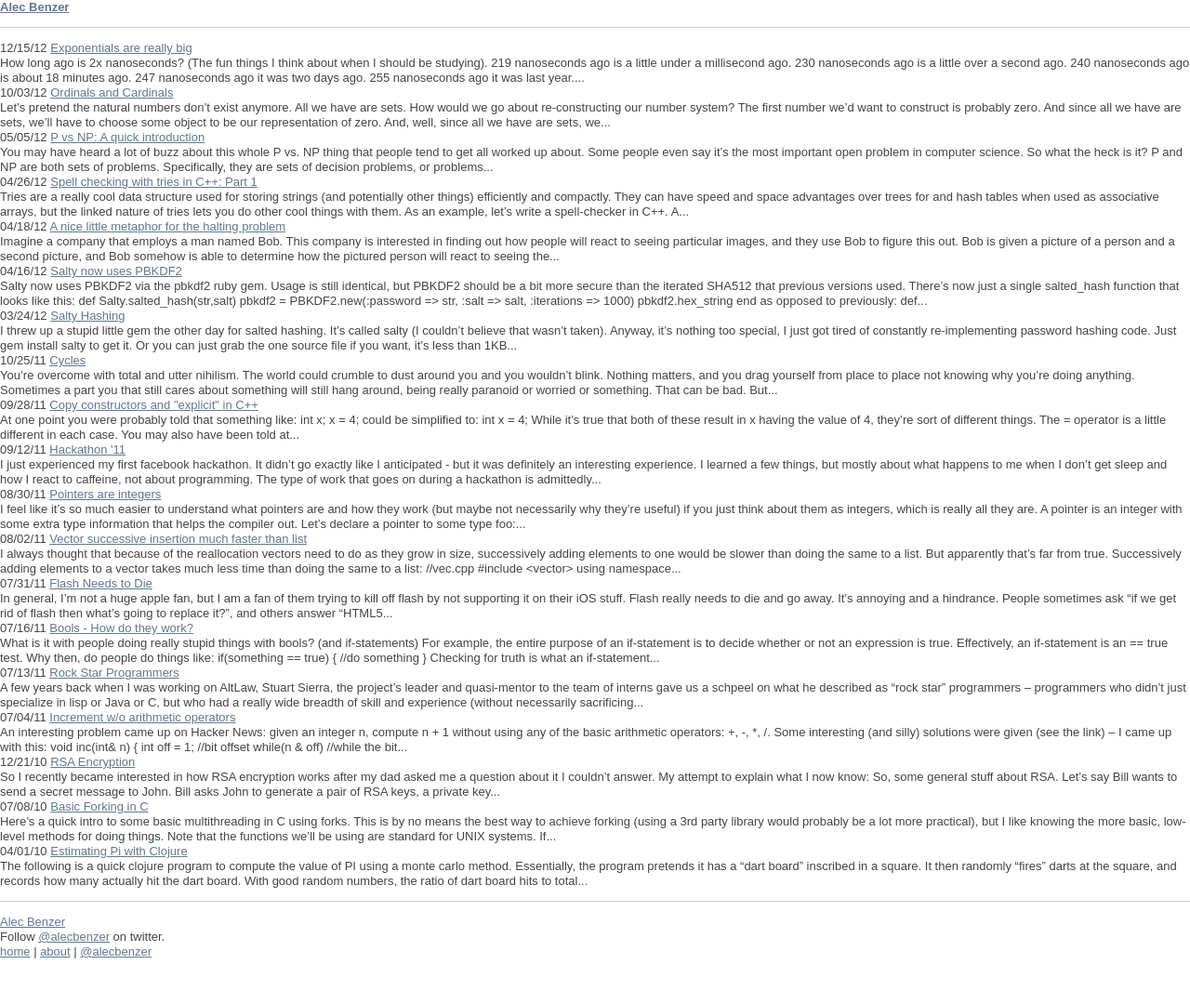
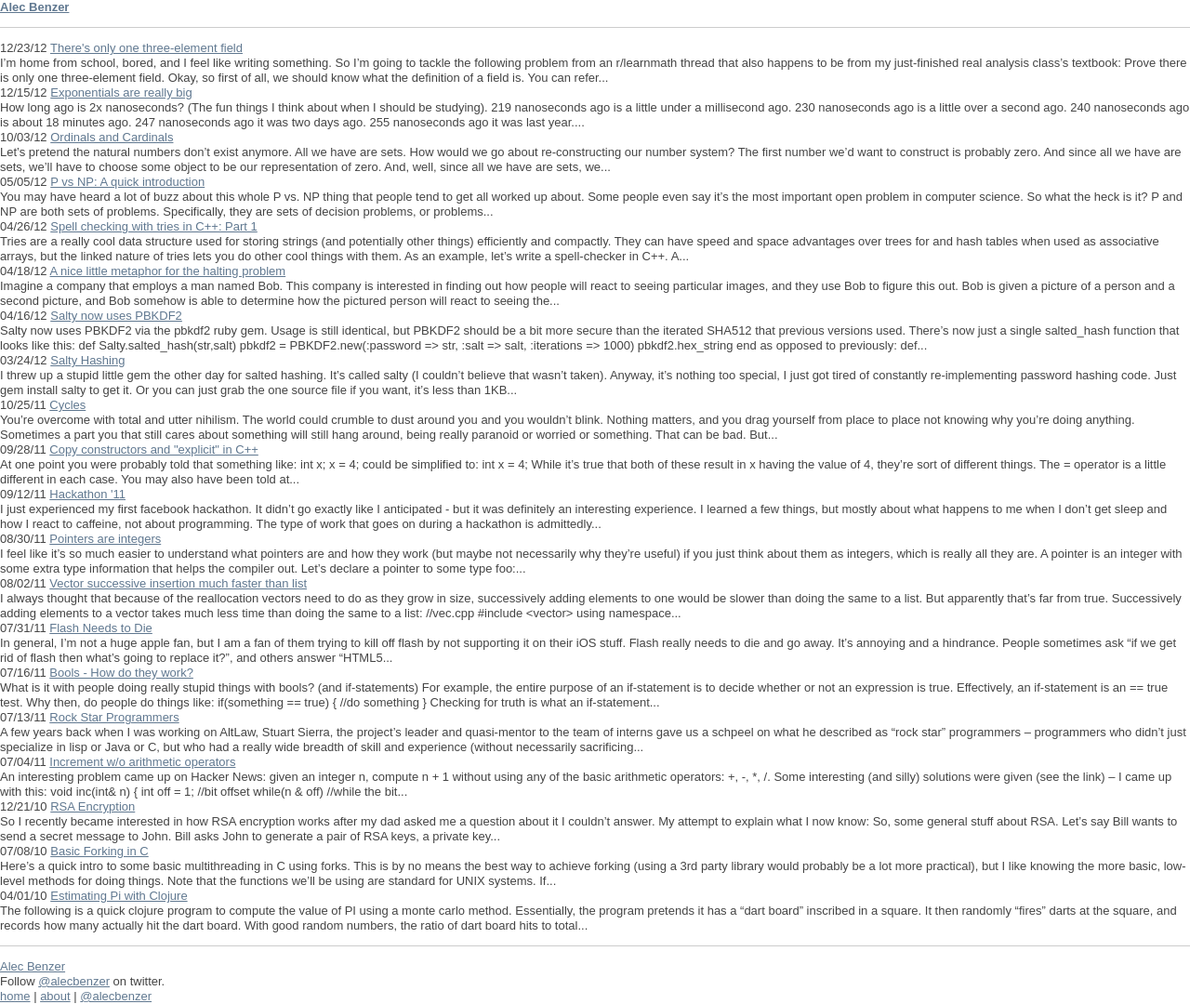
Before and after one commit to AlecBenzer/alecbenzer.github.com, a Jekyll site: the page built from index.md, in a window 1280 px wide. Shown: the whole page at 93% size. Built offline with Jekyll 4.4.1, drawn with Linux system fonts in a browser that asks for light colours; before the commit the page ends 1032 px from its top, so only the background shows below that.

Commit message:
field post -- new font

```diff
--- a/_includes/header.html
+++ b/_includes/header.html
@@ -1,4 +1,4 @@
 <div id="header">
-  <h1><a href="/">Alec Benzer</a></h1>
+  <h2><a href="/">Alec Benzer</a></h2>
   <hr />
 </div>
--- a/_layouts/post.html
+++ b/_layouts/post.html
@@ -5,11 +5,10 @@
     <div id="container">
       <div id="content">
         <h1>
-          <div class="name"><a href="/">Alec Benzer</a></div>
-          <hr />
           <a href="{{page.url}}">{{ page.title }}</a>
-          <small class="date">{{ page.date | date:"%B %-d, %Y" }}</small>
+          <small class="date">{{ page.date | date:"%B %-d, %Y" }} | Alec Benzer</small>
         </h1>
+        <hr />
         {{ content }}
       {% include footer.html %}
       {% include bio.html %}
--- /dev/null
+++ b/_posts/2012-12-23-only-one-three-element-field.md
@@ -0,0 +1,398 @@
+---
+layout: post
+title: "There's only one three-element field"
+---
+
+I'm home from school, bored, and I feel like writing something. So I'm going to tackle the following problem from an [r/learnmath thread](http://www.reddit.com/r/learnmath/comments/15au4f/show_that_there_is_one_and_only_one_field_with/) that also happens to be from my just-finished real analysis class's textbook:
+
+Prove there is only one three-element field.
+
+Okay, so first of all, we should know what the definition of a field is. You can <a href="http://en.wikipedia.org/wiki/Field_(mathematics)">refer to wikipedia</a> for the details, but just generally speaking, a field is a 3-tuple $(F,+,(\cdot))$, where $F$ is some set, $+$ is a function $+ \colon F \times F \to F$, and $(\cdot)$ is a function $(\cdot) \colon F \times F \to F$. Ie, if $a, b \in F$ are two elements of our field, then we have defined $a + b \in F$ and $a\cdot b \in F$ as element of our field.
+
+There's also a bunch of rules that the $+$ and $(\cdot)$ operators/functions needs to adhere to. I'm not going to list them all out here (you can find them in the wikipedia article), but I will refer to them over the course of the post.
+
+One of the other rules a field has is that there must be an element $0 \in F$ with the property that $a + 0 = a$ for any $a \in F$ ($0$ is called the _additive identity_), and there must also be an element $1 \in F$ with the property that $a \cdot 1 = a$ for any $a \in F$ ($1$ is called the _multiplicative identity_), and furthermore it must be the case that $0 \neq 1$.
+
+This last condition tells us that every field must contain at least two elements, and that one of these elements will be additive identity, and that the other will be the multiplicative identity. We're not interested in a two-element field, though, we're interested in a three-element field, and so _our_ set $F$ is going to contain one additional mystery element, which we'll call $x$.
+
+So now we've settled the fact that $F = \\{0, 1, x\\}$. We now need to look at the two remainin parts of our definition of a field -- namely, the functions $+$ and $(\cdot)$.
+
+Recall that $+$ was a function mapping from $F \times F$ to $F$, meaning that for every possible pair of elements $(a,b) \in F \times F$ from our field, we must assign some other element of our field as their sum (and also their product). A natural way of representing the function $+$, then, is with a three by three table, each cell of which tells us what we get when we add the elements of that cell's row and column. We use a similar table for our representation of $(\cdot)$.
+
+Thus, initially, we start with two blank tables like the following:
+
+
+<style type="text/css">
+
+table td, table th {
+  padding: 6px;
+  border: 1px solid black;
+}
+</style>
+
+<p>
+<table style="float: left; margin-right: 20px">
+
+<tr>
+<th> $+$ </th> <th> $0$ </th> <th> $1$ </th> <th> $x$ </th>
+</tr>
+<tr>
+<th> $0$ </th> <td> ? </td> <td> ? </td> <td> ? </td>
+</tr>
+<tr>
+<th> $1$ </th> <td> ? </td> <td> ? </td> <td> ? </td>
+</tr>
+<tr>
+<th> $x$ </th> <td> ? </td> <td> ? </td> <td> ? </td>
+</tr>
+
+</table>
+
+<table>
+
+<tr>
+<th> $\cdot$ </th> <th> $0$ </th> <th> $1$ </th> <th> $x$ </th>
+</tr>
+<tr>
+<th> $0$ </th> <td> ? </td> <td> ? </td> <td> ? </td>
+</tr>
+<tr>
+<th> $1$ </th> <td> ? </td> <td> ? </td> <td> ? </td>
+</tr>
+<tr>
+<th> $x$ </th> <td> ? </td> <td> ? </td> <td> ? </td>
+</tr>
+
+</table>
+</p>
+
+## The easy stuff
+
+Using just very basic rules about our field, we can fill up much of our table. For instance, we know that $0 + a = a$ for all $a \in F$, and because addition is commutative in fields, we also have $a + 0 = a$. With this, we can fill out all the edges of our $+$ table (ie, the places where we're adding to $0$).
+
+The same fact involving $1$ (ie, that $a \cdot 1 = 1 \cdot a = a$, for all $a \in F$) lets us immediately fill out the lines in our table for $(\cdot)$ where we're multiplying by $1$, giving us the following for our tables:
+
+<p>
+<table style="float: left; margin-right: 20px">
+
+<tr>
+<th> $+$ </th> <th> $0$ </th> <th> $1$ </th> <th> $x$ </th>
+</tr>
+<tr>
+<th> $0$ </th> <td> $0$ </td> <td> $1$ </td> <td> $x$ </td>
+</tr>
+<tr>
+<th> $1$ </th> <td> $1$ </td> <td> ? </td> <td> ? </td>
+</tr>
+<tr>
+<th> $x$ </th> <td> $x$ </td> <td> ? </td> <td> ? </td>
+</tr>
+
+</table>
+
+<table>
+
+<tr>
+<th> $\cdot$ </th> <th> $0$ </th> <th> $1$ </th> <th> $x$ </th>
+</tr>
+<tr>
+<th> $0$ </th> <td> ? </td> <td> $0$ </td> <td> ? </td>
+</tr>
+<tr>
+<th> $1$ </th> <td> $0$ </td> <td> $1$ </td> <td> $x$ </td>
+</tr>
+<tr>
+<th> $x$ </th> <td> ? </td> <td> $x$ </td> <td> ? </td>
+</tr>
+
+</table>
+</p>
+
+Another well-known fact about fields is that $a\cdot 0 = 0$, for any $a \in F$. However, this is not actually part of the definition of a field, and requires a proof.
+
+_Theorem_: $a \cdot 0 = 0$.
+
+_Proof_: $a \cdot 0 = a \cdot (0 + 0) = a \cdot 0 + a \cdot 0$. This is true because $0 = 0 + 0$, and because we can distribute multiplication over addition.
+
+It's also true that for every element $b \in F$ of our field, we must also have an element $-b \in F$ such that $b + (-b) = 0$.
+
+$a \cdot 0$ is an element of our field, so there must be some element $-(a\cdot 0) \in F$ with $a\cdot 0 + -(a\cdot 0) = 0$.
+
+If we add $-(a\cdot 0)$ to both sides of our original equation, we get $a \cdot 0 + -(a\cdot 0) = a\cdot 0 + a\cdot 0 + (-a\cdot 0)$ $\implies 0 = a\cdot 0 + (a\cdot 0 + -(a \cdot 0))$ $\implies 0 = a\cdot 0 + 0 \implies 0 = a\cdot 0$. QED
+
+So now we know that $a \cdot 0 = 0$, and can use this to fill in more of our $(\cdot)$ table:
+
+<p>
+<table style="float: left; margin-right: 20px">
+
+<tr>
+<th> $+$ </th> <th> $0$ </th> <th> $1$ </th> <th> $x$ </th>
+</tr>
+<tr>
+<th> $0$ </th> <td> $0$ </td> <td> $1$ </td> <td> $x$ </td>
+</tr>
+<tr>
+<th> $1$ </th> <td> $1$ </td> <td> ? </td> <td> ? </td>
+</tr>
+<tr>
+<th> $x$ </th> <td> $x$ </td> <td> ? </td> <td> ? </td>
+</tr>
+
+</table>
+
+<table>
+
+<tr>
+<th> $\cdot$ </th> <th> $0$ </th> <th> $1$ </th> <th> $x$ </th>
+</tr>
+<tr>
+<th> $0$ </th> <td> $0$ </td> <td> $0$ </td> <td> $0$ </td>
+</tr>
+<tr>
+<th> $1$ </th> <td> $0$ </td> <td> $1$ </td> <td> $x$ </td>
+</tr>
+<tr>
+<th> $x$ </th> <td> $0$ </td> <td> $x$ </td> <td> ? </td>
+</tr>
+
+</table>
+</p>
+
+## The trickier stuff
+
+We now are down to the following four quantities we need to assign values to: $1 + 1$, $1 + x$, $x + x$, and $x\cdot x$ (technically we're also missing $x + 1$, but since addition is commutative in fields, $1+x$ and $x+1$ are the same thing).
+
+Let's tackle $x\cdot x$ first, so we can get our multiplication table finished with. There are only three possible cases: $x \cdot x = 0$, $x \cdot x = 1$, or $x \cdot x = x$.
+
+Let's consider the first case. The first thing to recall/note is that $x \neq 0$ and $x \neq 1$, because if this were the case, then our field would actually only have two elements. In order to have a three-element field, $x$ must be an element _distinct_ from the other two.
+
+Now, just as fields have additive inverses, they also have multiplicative inverses. Ie, for every $b \in F$, except $b = 0$, there exists a $b^{-1} \in F$, with the property that $b \cdot b^{-1} = 1$. So if it is the case that $x \cdot x = 0$, let us multiply both sides of this equation by $x^{-1}$ to get $x \cdot x \cdot x^{-1} = 0 \cdot x^{-1} \implies x \cdot (x \cdot x^{-1}) = 0 \implies x \cdot 1 = 0 \implies x = 0$. But we just got finished saying that $x$ could _not_ be equal to $0$. This is a contradiction, and therefore, it cannot be that $x \cdot x = 0$.
+
+Okay, so let's try $x \cdot x = x$. Does this work? Let's do the same thing we did above. We get $x \cdot x \cdot x^{-1} = x \cdot x^{-1} \implies x \cdot 1 = 1 \implies x = 1$. But once again, it cannot be that $x$ is the same as $1$, and so it cannot be that $x \cdot x = x$.
+
+With those two possibilities gone, it must be the case that $x \cdot x = 1$. Note that there's no guarentee that we won't also run into some problem with letting $x \cdot x = 1$, but we know that _if_ there is some three element field, and thus a valid $(\cdot)$ table, that $1$ has to be what goes in this slot.
+
+So now our $(\cdot)$ table is done:
+
+<p>
+<table style="float: left; margin-right: 20px">
+
+<tr>
+<th> $+$ </th> <th> $0$ </th> <th> $1$ </th> <th> $x$ </th>
+</tr>
+<tr>
+<th> $0$ </th> <td> $0$ </td> <td> $1$ </td> <td> $x$ </td>
+</tr>
+<tr>
+<th> $1$ </th> <td> $1$ </td> <td> ? </td> <td> ? </td>
+</tr>
+<tr>
+<th> $x$ </th> <td> $x$ </td> <td> ? </td> <td> ? </td>
+</tr>
+
+</table>
+
+<table>
+
+<tr>
+<th> $\cdot$ </th> <th> $0$ </th> <th> $1$ </th> <th> $x$ </th>
+</tr>
+<tr>
+<th> $0$ </th> <td> $0$ </td> <td> $0$ </td> <td> $0$ </td>
+</tr>
+<tr>
+<th> $1$ </th> <td> $0$ </td> <td> $1$ </td> <td> $x$ </td>
+</tr>
+<tr>
+<th> $x$ </th> <td> $0$ </td> <td> $x$ </td> <td> $1$ </td>
+</tr>
+
+</table>
+</p>
+
+Let's now tackle $x + 1$. We'll do the same thing we did above, run through each of the possibilities and see what happens.
+
+First, let's try $x + 1 = x$. If this it the case, then we can add $-x$ to both sides and get $x + 1 + (-x) = x + (-x) \implies (x + -x) + 1 = 0 \implies 1 = 0$, which is definitely not true in any field. So we don't have $x + 1 = x$.
+
+What about $x + 1 = 1$. Now let's try adding $-1$ to get $x + 1 + -1 = 1 + -1 \implies x + 0 = 0 \implies x = 0$. Just as before, $x$ cannot be $0$, so $x + 1$ cannot be $1$.
+
+This leaves us with $x + 1 = 0$ as our only viable option. And, recall, that because of commutativity of addition, we also have $1 + x = 0$:
+
+
+<p>
+<table style="float: left; margin-right: 20px">
+
+<tr>
+<th> $+$ </th> <th> $0$ </th> <th> $1$ </th> <th> $x$ </th>
+</tr>
+<tr>
+<th> $0$ </th> <td> $0$ </td> <td> $1$ </td> <td> $x$ </td>
+</tr>
+<tr>
+<th> $1$ </th> <td> $1$ </td> <td> ? </td> <td> $0$ </td>
+</tr>
+<tr>
+<th> $x$ </th> <td> $x$ </td> <td> $0$ </td> <td> ? </td>
+</tr>
+
+</table>
+
+<table>
+
+<tr>
+<th> $\cdot$ </th> <th> $0$ </th> <th> $1$ </th> <th> $x$ </th>
+</tr>
+<tr>
+<th> $0$ </th> <td> $0$ </td> <td> $0$ </td> <td> $0$ </td>
+</tr>
+<tr>
+<th> $1$ </th> <td> $0$ </td> <td> $1$ </td> <td> $x$ </td>
+</tr>
+<tr>
+<th> $x$ </th> <td> $0$ </td> <td> $x$ </td> <td> $1$ </td>
+</tr>
+
+</table>
+</p>
+
+## The slightly trickier still stuff
+
+Now let's look at $1 + 1$. Could we have $1 + 1 = 0$? Refer back to the most recent version of our table, and note that $x + 1 = 0$. If $1 + 1$ were also equal to $0$, then we'd have that $1 + 1 = x + 1$. And if we add $-1$ to both sides of that equation, we get $1 + 1 + (-1) = x + 1 + (-1) \implies 1 = x$. And, once again, that can't happen. So $1 + 1 \neq 0$.
+
+Could we have $1 + 1 = 1$? Here we could simply add $-1$ to both sides and see that we'd have $1 + 1 + -1 = 1 + -1 \implies 1 = 0$, but, we could also refer back to the table and see that $0 + 1 = 1$, and that if $1+1$ were also $1$, that we'd have $0 + 1 = 1 + 1 \implies 0 = 1$. This just seems like a longer way of getting to the same result, $0 = 1$, which tells us that $1 + 1 \neq 1$, but it's following a pattern that I'll refer back to later.
+
+At any rate, it must be that $1 + 1 = x$:
+
+<p>
+<table style="float: left; margin-right: 20px">
+
+<tr>
+<th> $+$ </th> <th> $0$ </th> <th> $1$ </th> <th> $x$ </th>
+</tr>
+<tr>
+<th> $0$ </th> <td> $0$ </td> <td> $1$ </td> <td> $x$ </td>
+</tr>
+<tr>
+<th> $1$ </th> <td> $1$ </td> <td> $x$ </td> <td> $0$ </td>
+</tr>
+<tr>
+<th> $x$ </th> <td> $x$ </td> <td> $0$ </td> <td> ? </td>
+</tr>
+
+</table>
+
+<table>
+
+<tr>
+<th> $\cdot$ </th> <th> $0$ </th> <th> $1$ </th> <th> $x$ </th>
+</tr>
+<tr>
+<th> $0$ </th> <td> $0$ </td> <td> $0$ </td> <td> $0$ </td>
+</tr>
+<tr>
+<th> $1$ </th> <td> $0$ </td> <td> $1$ </td> <td> $x$ </td>
+</tr>
+<tr>
+<th> $x$ </th> <td> $0$ </td> <td> $x$ </td> <td> $1$ </td>
+</tr>
+
+</table>
+</p>
+
+We're almost there -- we've just got $x + x$ left to tackle.
+
+Could $x + x$ be $0$? Nope. $1 + x$ is also $0$, so we'd have $x + x = 1 + x \implies x = 1$. Could $x + x$ be $x$? Nope. $0 + x$ is also $x$, so we'd have $x + x = 0 + x \implies x = 0$. So, it has to be that $x + x = 1$, which then completes our tables:
+
+<p>
+<table style="float: left; margin-right: 20px">
+
+<tr>
+<th> $+$ </th> <th> $0$ </th> <th> $1$ </th> <th> $x$ </th>
+</tr>
+<tr>
+<th> $0$ </th> <td> $0$ </td> <td> $1$ </td> <td> $x$ </td>
+</tr>
+<tr>
+<th> $1$ </th> <td> $1$ </td> <td> $x$ </td> <td> $0$ </td>
+</tr>
+<tr>
+<th> $x$ </th> <td> $x$ </td> <td> $0$ </td> <td> $1$ </td>
+</tr>
+
+</table>
+
+<table>
+
+<tr>
+<th> $\cdot$ </th> <th> $0$ </th> <th> $1$ </th> <th> $x$ </th>
+</tr>
+<tr>
+<th> $0$ </th> <td> $0$ </td> <td> $0$ </td> <td> $0$ </td>
+</tr>
+<tr>
+<th> $1$ </th> <td> $0$ </td> <td> $1$ </td> <td> $x$ </td>
+</tr>
+<tr>
+<th> $x$ </th> <td> $0$ </td> <td> $x$ </td> <td> $1$ </td>
+</tr>
+
+</table>
+</p>
+
+Now, we're technically not done yet. We've gotten down to this single definition for our $+$ and $(\cdot)$ functions, which means that _if_ there is a valid three-element field, then this is it. But nothing we've done actually shows that the tables above neccesarily constitute a valid field.
+
+We could carefully go through each field rule and make sure these tables follow it, but instead, let's do something else. Namely, let's pick a better name for $x$. Well, going to our table, we see that $x = 1 + 1$. Luckily for us, we already have a common name for something that's equal to one added to itself -- two!
+
+That's right, our mystery element $x$ is really just $2$ (sort of):
+
+<p>
+<table style="float: left; margin-right: 20px">
+
+<tr>
+<th> $+$ </th> <th> $0$ </th> <th> $1$ </th> <th> $2$ </th>
+</tr>
+<tr>
+<th> $0$ </th> <td> $0$ </td> <td> $1$ </td> <td> $2$ </td>
+</tr>
+<tr>
+<th> $1$ </th> <td> $1$ </td> <td> $2$ </td> <td> $0$ </td>
+</tr>
+<tr>
+<th> $2$ </th> <td> $2$ </td> <td> $0$ </td> <td> $1$ </td>
+</tr>
+
+</table>
+
+<table>
+
+<tr>
+<th> $\cdot$ </th> <th> $0$ </th> <th> $1$ </th> <th> $2$ </th>
+</tr>
+<tr>
+<th> $0$ </th> <td> $0$ </td> <td> $0$ </td> <td> $0$ </td>
+</tr>
+<tr>
+<th> $1$ </th> <td> $0$ </td> <td> $1$ </td> <td> $2$ </td>
+</tr>
+<tr>
+<th> $2$ </th> <td> $0$ </td> <td> $2$ </td> <td> $1$ </td>
+</tr>
+
+</table>
+</p>
+
+Well, saying that $x$ _is_ $2$ is a little misleading. It'd be better to say that $x$ is $2$ in the integers mod $3$, which is in fact exactly the field that we've developed.
+
+Ie, we have that $2 + 1 = 0$, which doesn't seem right. However, $2 + 1 \pmod{3} = 3 \pmod{3}$, and $3 \pmod{3}$ _is_ equal to $0$. Similarlly, $2 \cdot 2 \pmod{3} = 4 \pmod{3} = 1 \pmod{3}$, which is why $2 \cdot 2 = 1$ in our field.
+
+So, rather than going through the tedious work neccesary to prove that we've indeed found a valid field, I'll just observe that our field is the integers mod 3, and quote the theorem that says the integers mod any prime (like 3) is a valid field.
+
+## Some tips for filling out field tables
+
+As a parting note, I'd like to make the following observation, which can be very useful in filling out field tables: excluding the times in our multiplication table where we're multiplying by zero, every element of our field may appear at most _once_ (and therefore exactly once) in every "line" (row or column) of the field tables.
+
+Seeing why this is true is pretty easy. Say that a member of our field $x \in F$ appears twice in one line of our addition table. This means that we have $a + c = x$, and also that $a + b = x$, where $b \neq c$. This means that $a + c = a + b$, which means that $a + c + (-a) = a + b + (-a) \implies b = c$, which is a contradiction.
+
+Similarlly, in a multiplication table, if we have $a \cdot c = x$ and $a \cdot b = x$ where $b \neq c$ and $a \neq 0$ (ie, we're not in a zero line), then $a \cdot c \cdot a^{-1} = a \cdot b \cdot a^{-1} \implies c = b$, leading to the same contradiction (we needed $a \neq 0$ because otherwise $a^{-1}$ isn't defined).
+
+Thus, you can fill out field tables much like you'd fill out sudoku blocks -- every row and every column and only contain each field element once, and since in a field with $|F| = n$, the rows and columns each have $n$ slots, each row and column must contain each element of the field exactly once.
--- a/css/style.scss
+++ b/css/style.scss
@@ -1,11 +1,11 @@
 ---
 ---
 $sidebar-width: 180px;
-$header-font: 'Arial', serif;
-$body-font: 'Arial', serif;
-$side-font: 'Open Sans';
+$header-font: 'Georgia', serif;
+$body-font: 'Georgia', serif;
+$h1-font-size: 25px;
 $body-font-size: 17px;
-$p-margin-bottom: 30px;
+$p-margin-bottom: 40px;
 $content-width: 600px;
 
 body {
@@ -52,18 +52,18 @@ h1, h2,  h3 {
 
   h1, h2, h3 {
     font-family: $header-font;
-    //font-weight: bold;
   }
 
   h1 {
-    font-size: 20px;
+    font-size: $h1-font-size;
     font-weight: bolder;
     margin-bottom: 20px;
 
     small {
+      margin-top: 8px;
       font-weight: 300;
       color: #888;
-      font-size: $body-font-size*0.8;
+      font-size: $h1-font-size*0.65;
       display: block;
       font-family: $header-font;
     }
@@ -75,9 +75,9 @@ h1, h2,  h3 {
   }
 
   h2 {
-    font-size: 20px;
+    font-size: $h1-font-size*0.8;
     font-weight: bolder;
-    margin-top: 40px;
+    margin-top: 70px;
     margin-bottom: 10px;
   }
 
@@ -85,7 +85,7 @@ h1, h2,  h3 {
     font-family: $body-font;
     font-size: $body-font-size;
     margin-bottom: $p-margin-bottom;
-    line-height: 130%;
+    line-height: 170%;
 
     code {
       font-family: monospace;
@@ -131,55 +131,13 @@ h1, h2,  h3 {
   margin-bottom: 30px;
 }
 
+#info {
+  position: absolute;
+  top: 10px;
+  right: 10px;
+}
+
 .post-div {
   margin-bottom: 20px;
   font-size: $body-font-size;
 }
-
-.date {
-  font-family: $header-font;
-  font-size: $body-font-size*0.8;
-}
-
-span.date {
-  // display: block;
-  // margin-right: 2px;
-  font-size: $body-font-size*0.8;
-  font-weight: bolder;
-}
-
-#bio {
-  width: 200px;
-  position: absolute;
-  right: 100px;
-  top: 125px;
-
-  h3 {
-    font-size: 26px;
-  }
-
-  p {
-    margin-bottom: 25px;
-    font-size: $body-font-size*0.8;
-  }
-}
-
-p#info {
-  font-size: $body-font-size*0.8;
-  position: absolute;
-  right: 20px;
-  top: 5px;
-}
-
-#disqus_thread {
-  margin-top: 50px;
-}
-
-#header {
-  h1 {
-    text-align: center;
-    font-size: 70px;
-  }
-
-  margin-bottom: 75px;
-}
```
Also changed, not shown: _posts/2012-12-15-exponentials-are-big.md (+12 -23 lines), css/style.css (+16 -44 lines).
